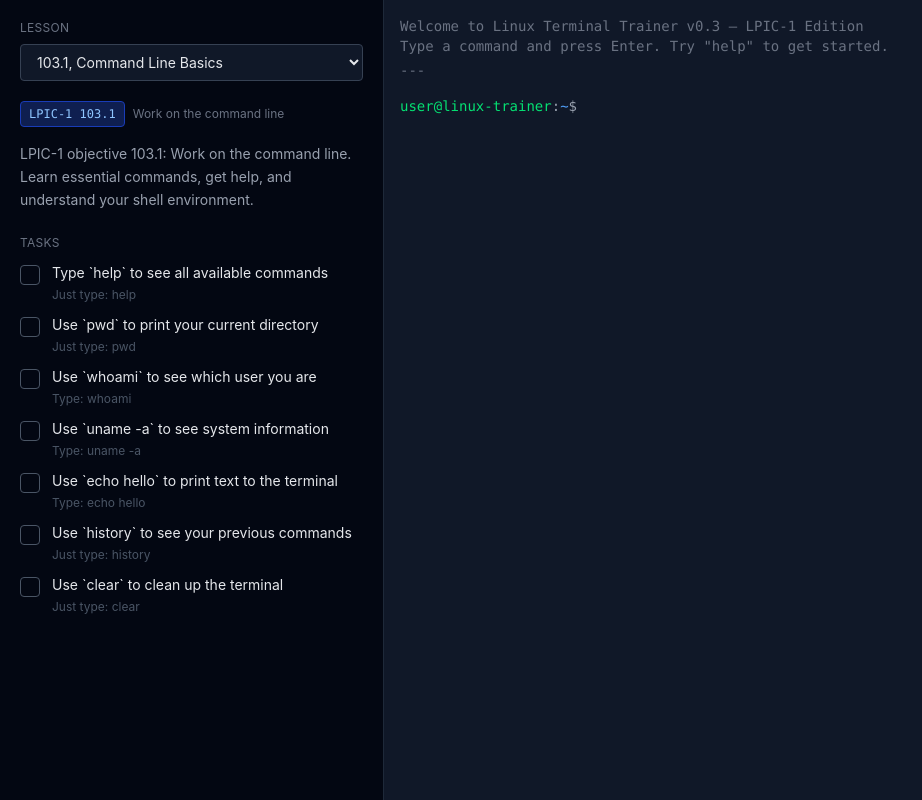
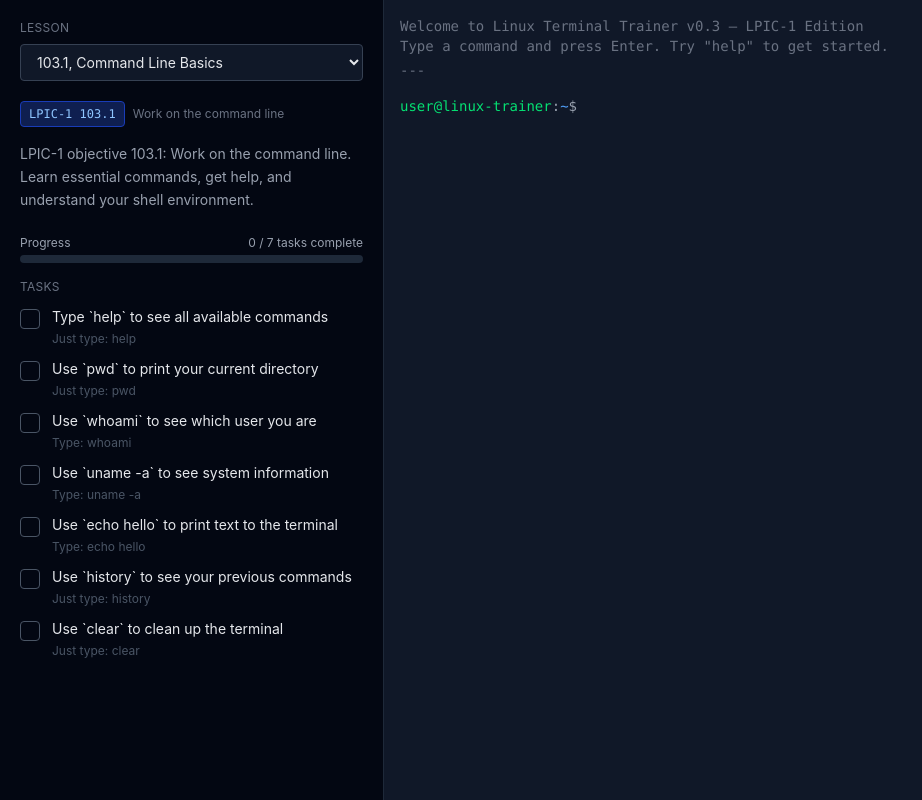
Before and after one commit to mamamia0729/linux-terminal-trainer, a React (Vite) app: page / in a window 1280 px wide. Shown: the whole page, without its empty margins (0-922 px from the left). Built offline with nearby package versions, Linux system fonts and the light colour scheme.

Commit message:
Add progress bar to lesson panel
Shows "3 / 7 tasks complete" with a green fill bar,
so users can see their progress at a glance.

Author: Thinh Le

```diff
--- a/src/components/LessonPanel/LessonPanel.tsx
+++ b/src/components/LessonPanel/LessonPanel.tsx
@@ -56,6 +56,24 @@
       <p className="text-gray-400 text-sm mb-6 leading-relaxed">
         {lesson.description}
       </p>
+
+      {/* Progress bar */}
+      <div className="mb-4">
+        <div className="flex justify-between text-xs text-gray-400 mb-1">
+          <span>Progress</span>
+          <span>
+            {lesson.tasks.filter((t) => completedTasks.has(t.id)).length} / {lesson.tasks.length} tasks complete
+          </span>
+        </div>
+        <div className="w-full h-2 bg-gray-800 rounded-full overflow-hidden">
+          <div
+            className="h-full bg-green-600 rounded-full transition-all duration-300"
+            style={{
+              width: `${(lesson.tasks.filter((t) => completedTasks.has(t.id)).length / lesson.tasks.length) * 100}%`,
+            }}
+          />
+        </div>
+      </div>
 
       {/* Task list */}
       <div className="flex-1">
```
